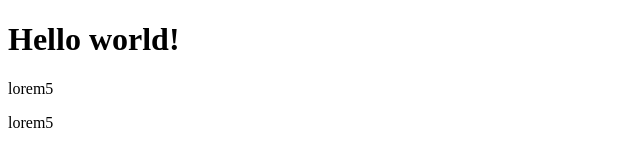
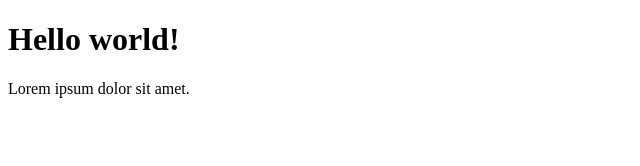
Before and after one commit to andreialisenok/E-commerce, a plain HTML site: page index.html in a window 1280 px wide. Shown: the whole page, without its empty margins (0-640 px from the left). Drawn offline with Linux system fonts and the light colour scheme.

Commit message:
Hello world!

```diff
--- a/index.html
+++ b/index.html
@@ -10,7 +10,7 @@
 </head>
 <body>
 <h1>Hello world!</h1>
-<p>lorem5</p>
-<p>lorem5</p>
+<p>Lorem ipsum dolor sit amet.</p>
+
 </body>
 </html>
```
